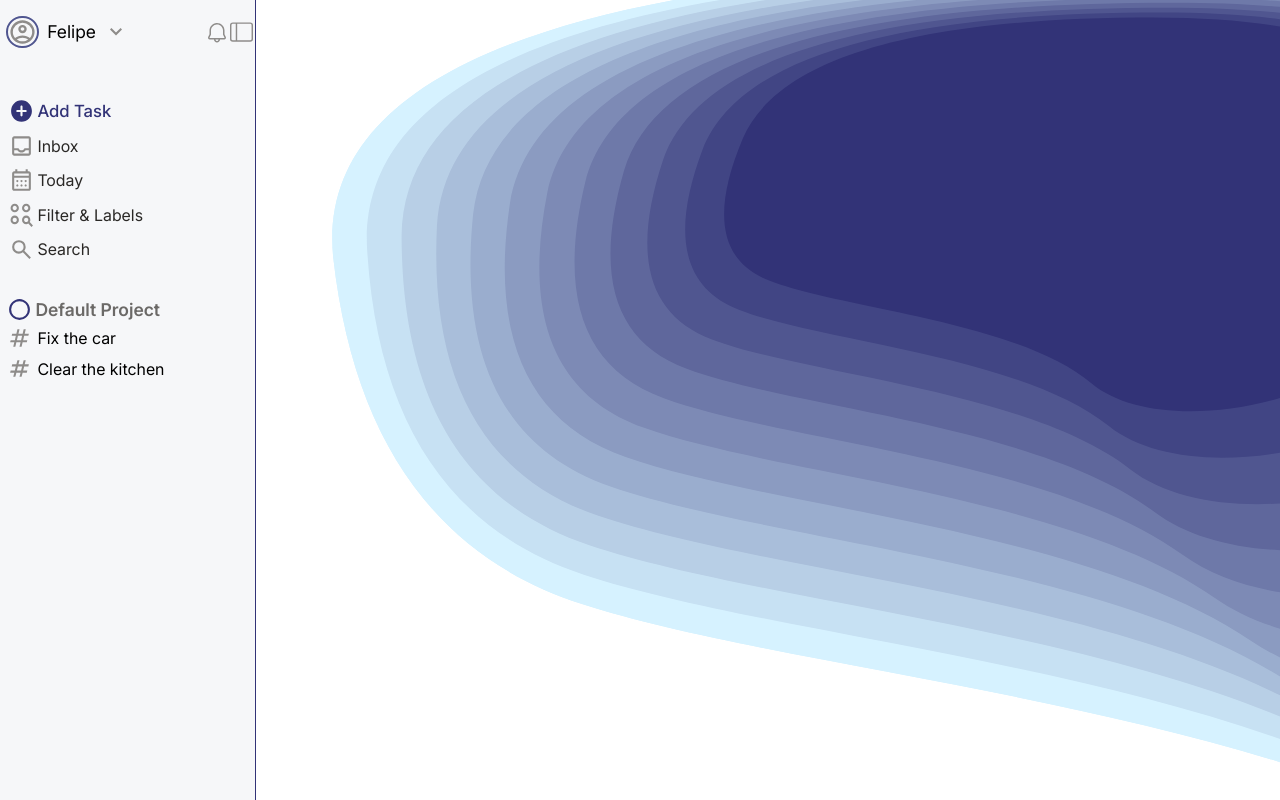
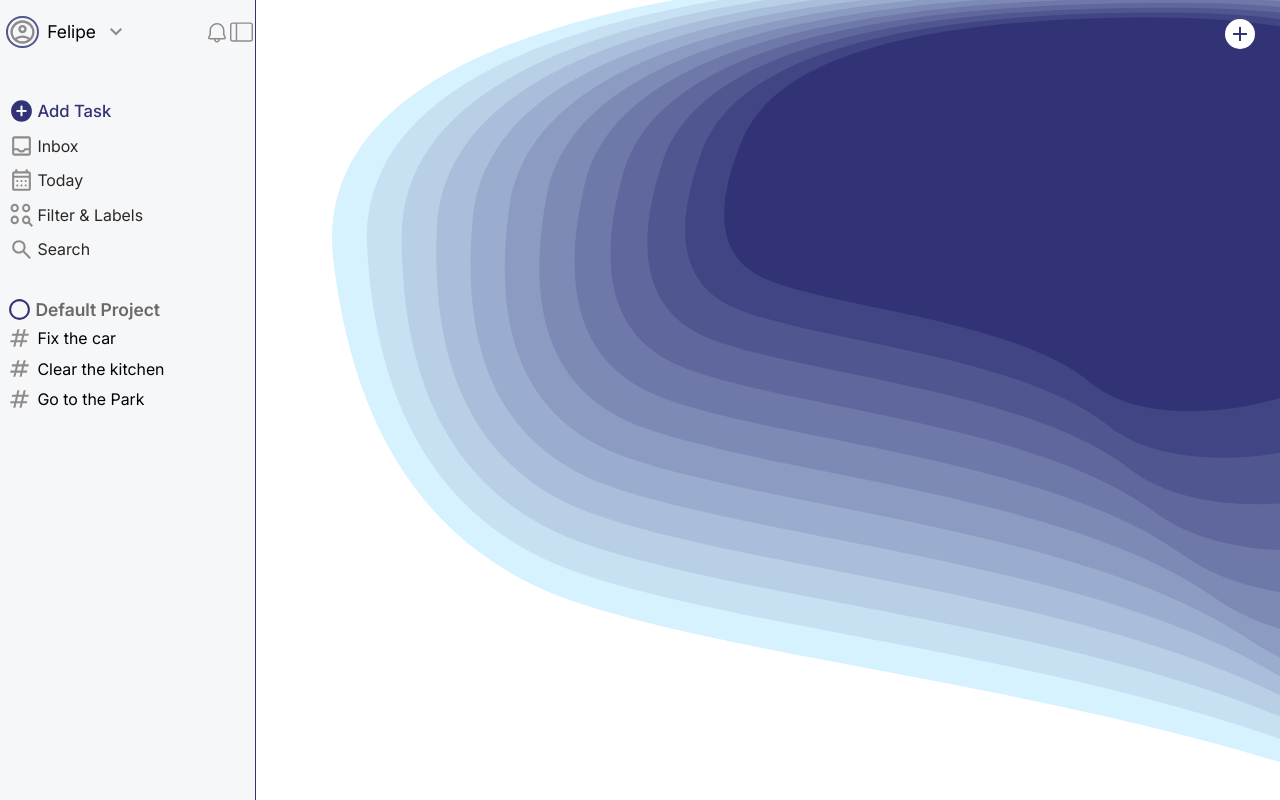
Before and after one commit to FelipeABG/TodoList-PP, a website built with webpack: page src/template.html in a window 1280 px wide. Built offline with nearby package versions, Linux system fonts and the light colour scheme.

Commit message:
added top bar elements to ui

```diff
--- a/src/js/ui.js
+++ b/src/js/ui.js
@@ -2,11 +2,12 @@ import sideBarIcon from "../img/siderbar.svg";
 import profileIcon from "../img/profile.svg";
 import profileArrow from "../img/downarrow.svg";
 import notificationIcon from "../img/notification.svg";
-import addIcon from "../img/plus.svg";
+import plusIcon from "../img/plus.svg";
 import searchIcon from "../img/search.svg";
 import inboxIcon from "../img/inbox.svg";
 import calendarIcon from "../img/calendar.svg";
 import filterIcon from "../img/filter.svg";
+import addIcon from "../img/add.svg";
 import Button from "./button.js";
 import { create } from "./node.js";
 import Project from "./project.js";
@@ -17,6 +18,7 @@ export default class {
     this.#renderSideBarButtons();
     this.#renderSideBarProfile();
     this.#renderProjects();
+    this.#renderTopBarButtons();
   }
 
   static toggleSideBar() {
@@ -64,7 +66,7 @@ export default class {
     const body = document.querySelector("body");
 
     const buttons = [
-      new Button("add-icon", "Add Task", addIcon),
+      new Button("add-icon", "Add Task", plusIcon),
       new Button("inbox-icon", "Inbox", inboxIcon),
       new Button("today-icon", "Today", calendarIcon),
       new Button("filter-icon", "Filter & Labels", filterIcon),
@@ -93,6 +95,17 @@ export default class {
     body.append(sideBarButton, notificationButton);
   }
 
+  static #renderTopBarButtons() {
+    const topbar = document.querySelector(".top-bar-container");
+
+    const newProjectButton = create("div")
+      .class("new-project-button")
+      .child(create("img").source(addIcon).build())
+      .build();
+
+    topbar.appendChild(newProjectButton);
+  }
+
   static #renderProjects() {
     const projectContainer = document.querySelector(".project-container");
 
@@ -100,6 +113,7 @@ export default class {
       new Project("Default Project", [
         new Task("Fix the car", "a", "a", "a"),
         new Task("Clear the kitchen", "a", "a", "a"),
+        new Task("Go to the Park", "a", "a", "a"),
       ]).intoNode(),
     );
   }
--- a/src/style.css
+++ b/src/style.css
@@ -152,7 +152,8 @@ html {
 
 .project {
   width: var(--buttons-width);
-  height: 14.5vh;
+  min-height: 9vh;
+  max-height: 14vh;
   flex-shrink: 0;
   gap: 3px;
   display: flex;
@@ -209,4 +210,37 @@ html {
   width: 80%;
   height: 100%;
   transition: 0.2s;
+  display: flex;
+  flex-direction: column;
 }
+
+.top-bar-container {
+  width: 100%;
+  height: 8.5%;
+  display: flex;
+  align-items: center;
+  justify-content: flex-end;
+  box-sizing: border-box;
+  padding-right: 25px;
+}
+
+.section-container {
+  width: 100%;
+  height: 92.5%;
+}
+
+.new-project-button {
+  width: 30px;
+  height: 30px;
+  background-color: white;
+  border-radius: 100px;
+  display: flex;
+  align-items: center;
+  justify-content: center;
+  transition: 200ms;
+}
+
+.new-project-button:hover {
+  transition: 200ms;
+  transform: scale(1.1);
+}
--- a/src/template.html
+++ b/src/template.html
@@ -18,7 +18,12 @@
 
   </div>
   <div class="main-container">
+    <div class="top-bar-container">
 
+    </div>
+    <div class="section-container">
+
+    </div>
   </div>
 </body>
 
```
Also changed, not shown: src/img/add.svg (added).
